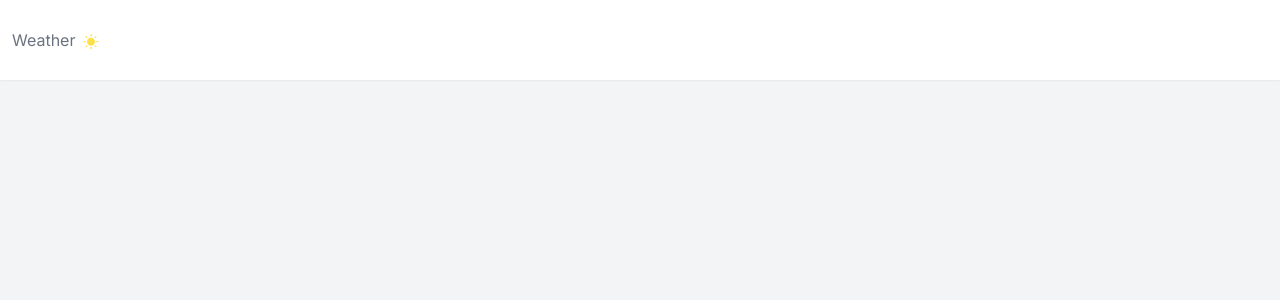
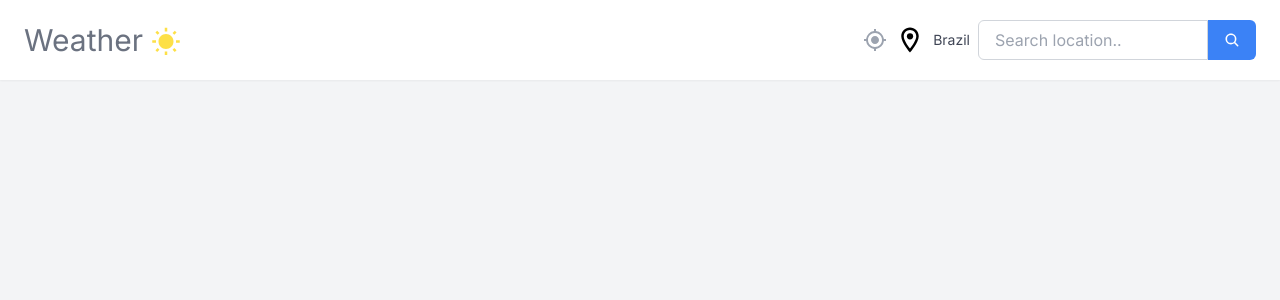
Before and after one commit to whflima/weather-app, a Next.js app: page / in a window 1280 px wide. Shown: the top 300 px of the page. Built offline with nearby package versions, Linux system fonts and the light colour scheme.

Commit message:
feat: added location input.

```diff
--- a/package.json
+++ b/package.json
@@ -9,10 +9,12 @@
     "lint": "next lint"
   },
   "dependencies": {
+    "clsx": "^2.1.0",
     "next": "14.1.0",
     "react": "^18",
     "react-dom": "^18",
-    "react-icons": "^5.0.1"
+    "react-icons": "^5.0.1",
+    "tailwind-merge": "^2.2.1"
   },
   "devDependencies": {
     "@types/node": "^20",
--- a/src/app/components/NavBar.tsx
+++ /dev/null
@@ -1,17 +0,0 @@
-import React from 'react'
-import { MdWbSunny } from 'react-icons/md';
-
-type Props = {}
-
-export default function NavBar({}: Props) {
-  return (
-    <nav className="shadow-sm sticky top-0 left-0 z-50 bg-white">
-        <div className="h-[80px] w-full flex justify-between items-center max-w-7x1 px-3 mx-auto">
-            <div className="flex items-center justify-center gap-2">
-                <h2 className="text-gray-500 text-3x1">Weather</h2>
-                <MdWbSunny className="text-3x1 mt-1 text-yellow-300"/>
-            </div>
-        </div>
-    </nav>
-  );
-}
--- a/src/app/page.tsx
+++ b/src/app/page.tsx
@@ -1,5 +1,5 @@
 import Image from "next/image";
-import NavBar from "./components/NavBar";
+import NavBar from "../components/NavBar";
 
 export default function Home() {
   return (
--- /dev/null
+++ b/src/components/NavBar.tsx
@@ -0,0 +1,26 @@
+import React from 'react'
+import { MdMyLocation, MdOutlineLocationOn, MdWbSunny } from 'react-icons/md';
+import SerachBox from './SearchBox';
+
+type Props = {}
+
+export default function NavBar({}: Props) {
+  return (
+    <nav className="shadow-sm sticky top-0 left-0 z-50 bg-white">
+        <div className="h-[80px] w-full flex justify-between items-center max-w-7xl px-6 mx-auto">
+            <div className="flex items-center justify-center gap-2">
+                <h2 className="text-gray-500 text-3xl">Weather</h2>
+                <MdWbSunny className="text-3xl mt-1 text-yellow-300"/>
+            </div>
+            <section className="flex gap-2 items-center">
+              <MdMyLocation className="text-2xl text-gray-400 hover:opacity-80 cursor-pointer"/>
+              <MdOutlineLocationOn className='text-3xl'/>
+              <p className="text-slate-900/80 text-sm">Brazil</p>
+              <div>
+                <SerachBox />
+              </div>
+            </section>
+        </div>
+    </nav>
+  );
+}
--- /dev/null
+++ b/src/components/SearchBox.tsx
@@ -0,0 +1,28 @@
+import { cn } from "@/utils/cn";
+import React from "react";
+import { IoSearch } from "react-icons/io5";
+
+type Props = {
+    value: string;
+    className?: string;
+    onChange: React.ChangeEventHandler<HTMLInputElement> | undefined;
+    onSubmit: React.FormEventHandler<HTMLFormElement> | undefined;
+}
+
+export default function SerachBox(props: Props) {
+  return (
+    <form
+        onSubmit={props.onSubmit}
+        className={cn("flex relative items-center justify-center h-10", props.className)}>
+        <input
+            type="text"
+            value={props.value}
+            onChange={props.onChange}
+            placeholder="Search location.."
+            className="px-4 py-2 w-[230px] border border-gray-300 rounded-l-md focus:outline-none focus:border-blue-500 h-full"/>
+        <button className="px-4 py-[9px] bg-blue-500 text-white rounded-r-md focus:outline-none hover:bg-blue-600 h-full">
+            <IoSearch/>
+        </button>
+    </form>
+  );
+}
--- /dev/null
+++ b/src/utils/cn.ts
@@ -0,0 +1,6 @@
+import clsx, { ClassValue } from "clsx";
+import { twMerge } from "tailwind-merge";
+
+export function cn(...inputs: ClassValue[]){
+    return twMerge(clsx(...inputs))
+}
```
Also changed, not shown: 1 other file (tests, documents, lock files or other folders).
